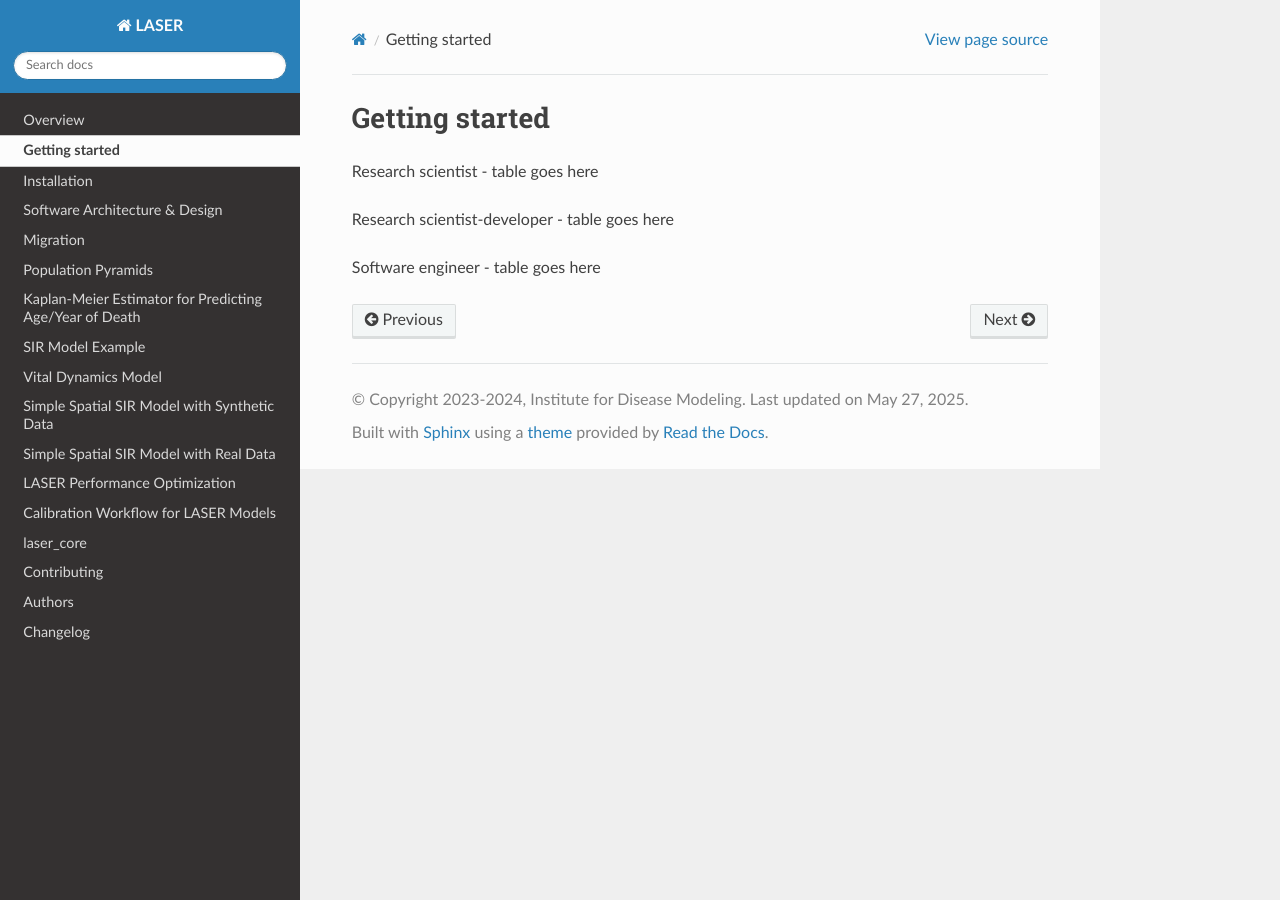
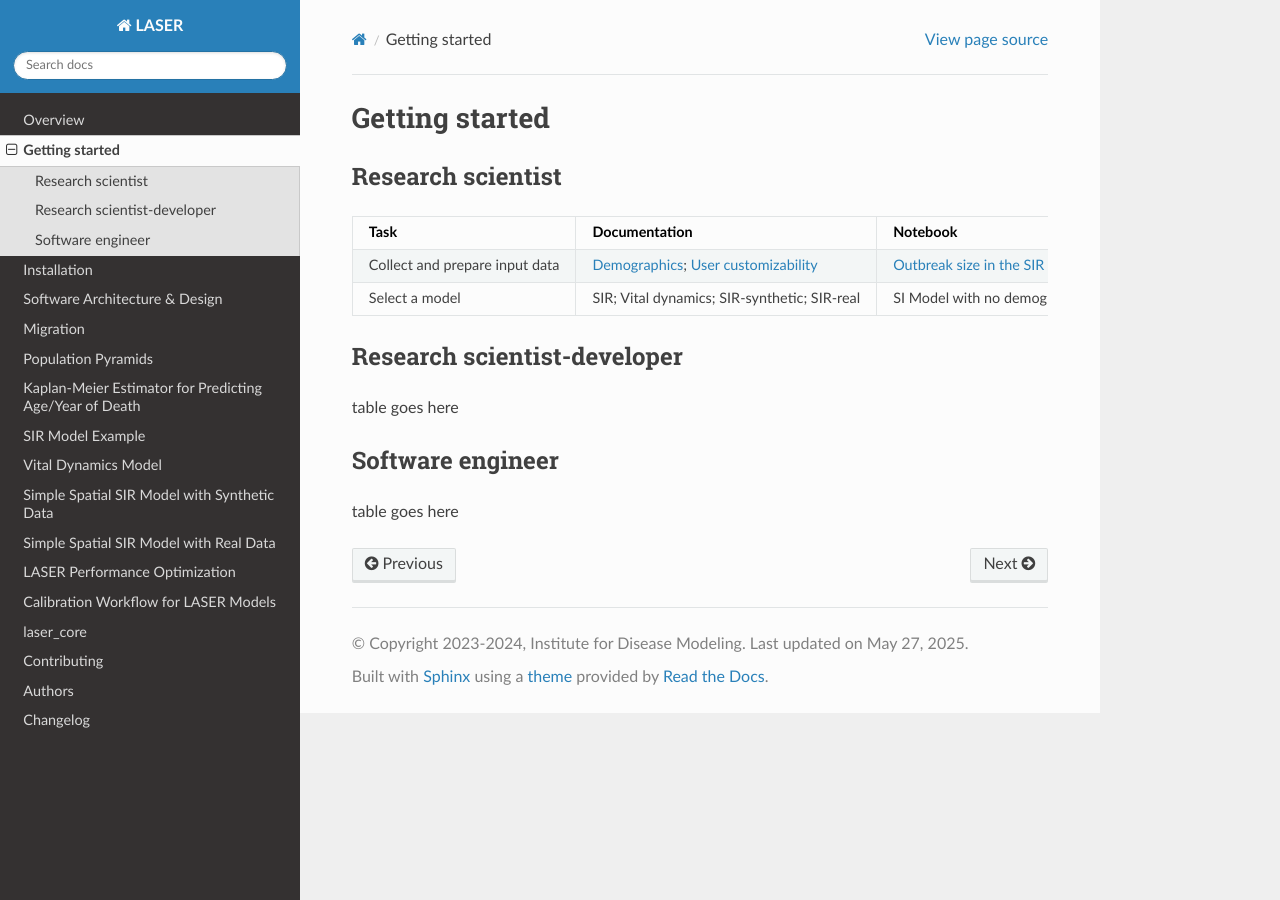
Before and after one commit to InstituteforDiseaseModeling/laser, a Sphinx documentation site: the page built from docs/gettingstarted.rst, in a window 1280 px wide. Built offline with Sphinx 7.4.7 and the Read the Docs theme 3.1.0, drawn with Linux system fonts in a browser that asks for light colours.

Commit message:
start building tables-task,doc,notebook

```diff
--- a/docs/gettingstarted.rst
+++ b/docs/gettingstarted.rst
@@ -2,8 +2,22 @@
 Getting started
 ===============
 
-Research scientist - table goes here
+Research scientist
+------------------
 
-Research scientist-developer - table goes here
+.. csv-table::
+   :header: "Task", "Documentation", "Notebook"
+   :widths: 15, 15, 15
 
-Software engineer - table goes here
+   "Collect and prepare input data", ":doc:`Demographics <architecture>`; :doc:`User customizability <architecture>` ", "`Outbreak size in the SIR model <https://github.com/InstituteforDiseaseModeling/laser-generic/blob/main/notebooks/04_SIR_nobirths_outbreak_size.ipynb>`_; Average age at infection in the SIR model"
+   "Select a model", "SIR; Vital dynamics; SIR-synthetic; SIR-real", "SI Model with no demographics; SIS Model with no demographics "
+
+Research scientist-developer
+----------------------------
+
+table goes here
+
+Software engineer
+-----------------
+
+table goes here
```
